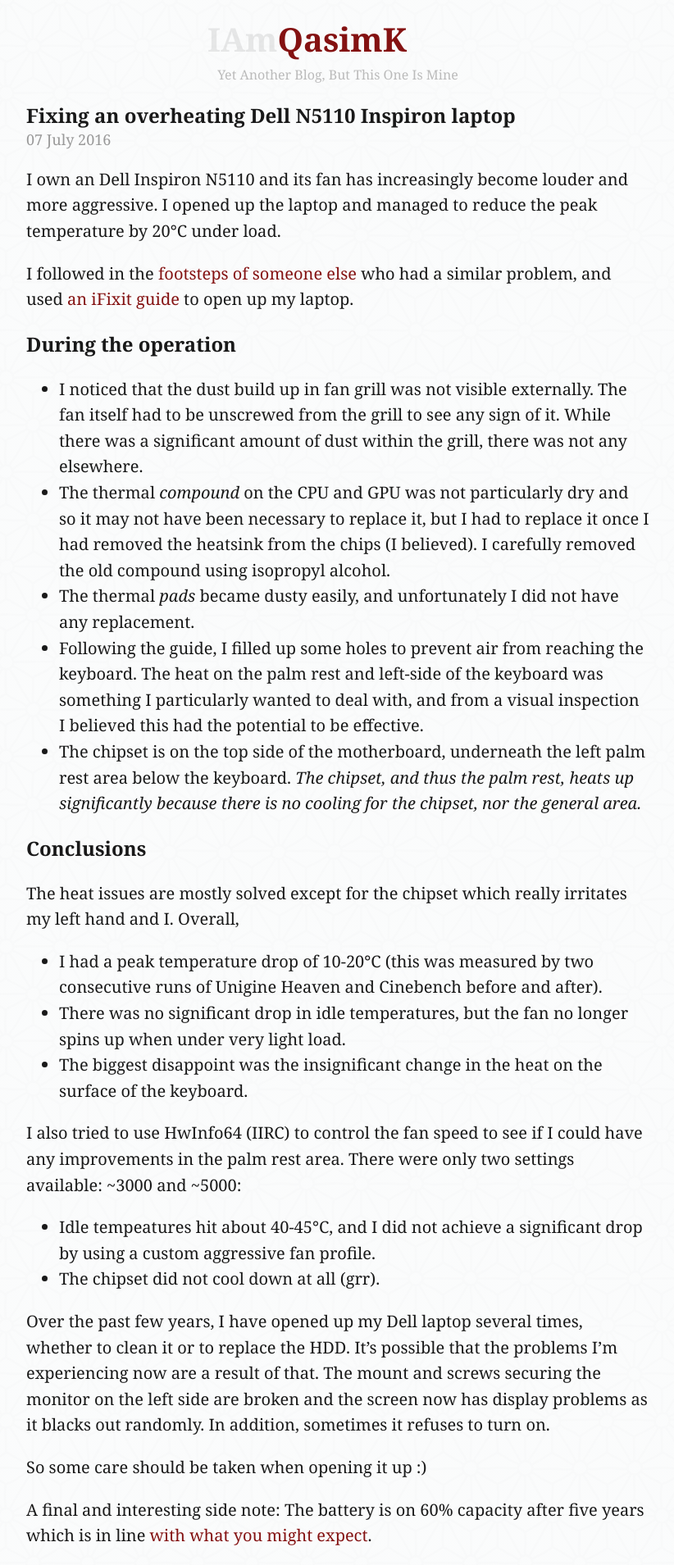
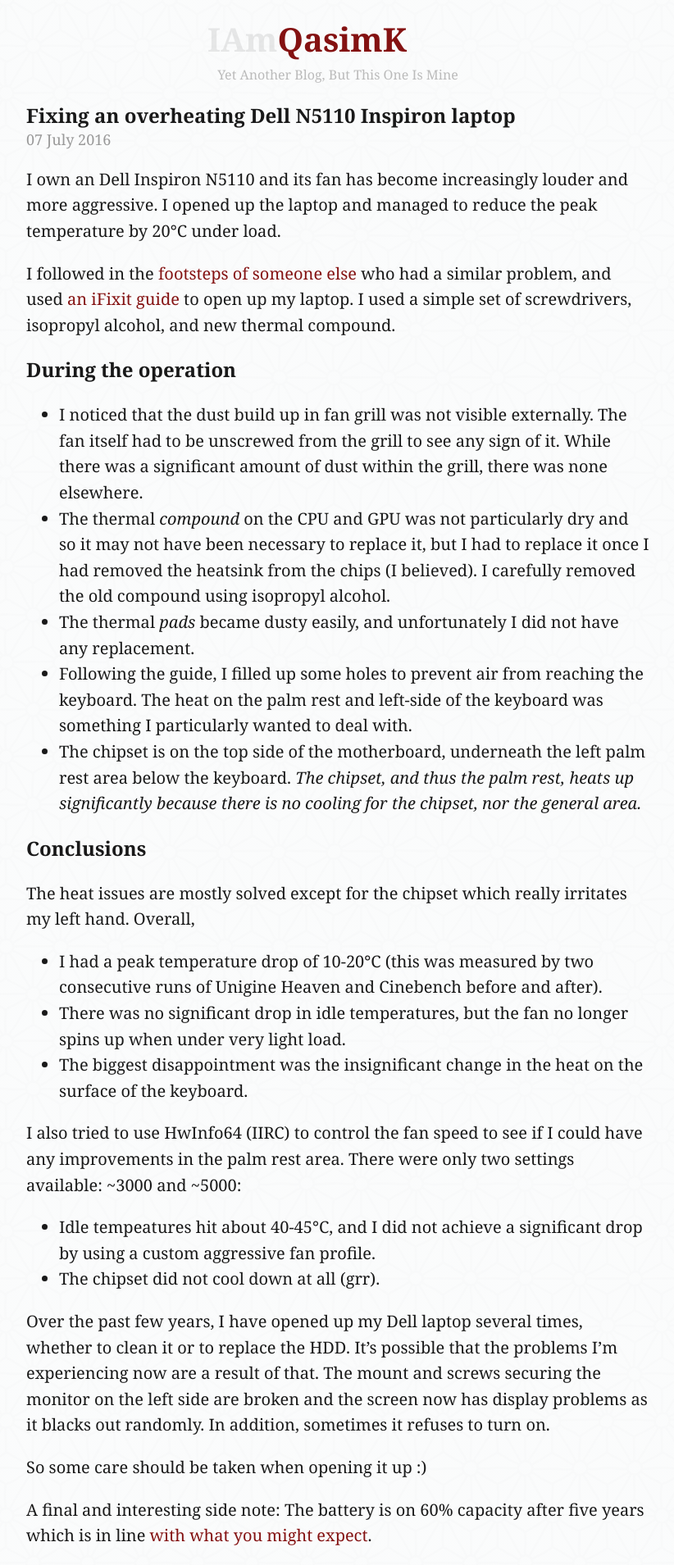
Before and after one commit to QasimK/qasimk.github.io, a Jekyll site: the page built from _posts/2016-07-07-inspiron-n5110-heat-solution.md, in a window 1280 px wide. Shown: the whole page at 82% size, without its empty margins (228-1050 px from the left). Built offline with Jekyll 4.4.1, drawn with Linux system fonts in a browser that asks for light colours.

Commit message:
Improve old post

```diff
--- a/_posts/2016-07-07-inspiron-n5110-heat-solution.md
+++ b/_posts/2016-07-07-inspiron-n5110-heat-solution.md
@@ -4,18 +4,19 @@
 tags:   diy tech
 ---
 
-I own an Dell Inspiron N5110 and its fan has increasingly become louder and
+I own an Dell Inspiron N5110 and its fan has become increasingly louder and
 more aggressive. I opened up the laptop and managed to reduce the peak
 temperature by 20°C under load.
 
 I followed in the [footsteps of someone else][amanek-guide] who had a similar
-problem, and used [an iFixit guide][ifixit-guide] to open up my laptop.
+problem, and used [an iFixit guide][ifixit-guide] to open up my laptop. I used
+a simple set of screwdrivers, isopropyl alcohol, and new thermal compound.
 
 # During the operation
 
 - I noticed that the dust build up in fan grill was not visible externally. The
   fan itself had to be unscrewed from the grill to see any sign of it. While
-  there was a significant amount of dust within the grill, there was not any
+  there was a significant amount of dust within the grill, there was none
   elsewhere.
 - The thermal *compound* on the CPU and GPU was not particularly dry and so it
   may not have been necessary to replace it, but I had to replace it once I had
@@ -25,8 +26,7 @@
   replacement.
 - Following the guide, I filled up some holes to prevent air from reaching the
   keyboard. The heat on the palm rest and left-side of the keyboard was
-  something I particularly wanted to deal with, and from a visual inspection I
-  believed this had the potential to be effective.
+  something I particularly wanted to deal with.
 - The chipset is on the top side of the motherboard, underneath the left palm
   rest area below the keyboard. *The chipset, and thus the palm rest, heats up
   significantly because there is no cooling for the chipset, nor the general
@@ -35,13 +35,13 @@
 # Conclusions
 
 The heat issues are mostly solved except for the chipset which really irritates
-my left hand and I. Overall,
+my left hand. Overall,
 
 - I had a peak temperature drop of 10-20°C (this was measured by two
   consecutive runs of Unigine Heaven and Cinebench before and after).
 - There was no significant drop in idle temperatures, but the fan no longer
   spins up when under very light load.
-- The biggest disappoint was the insignificant change in the heat on the
+- The biggest disappointment was the insignificant change in the heat on the
   surface of the keyboard.
 
 I also tried to use HwInfo64 (IIRC) to control the fan speed to see if I could
```
